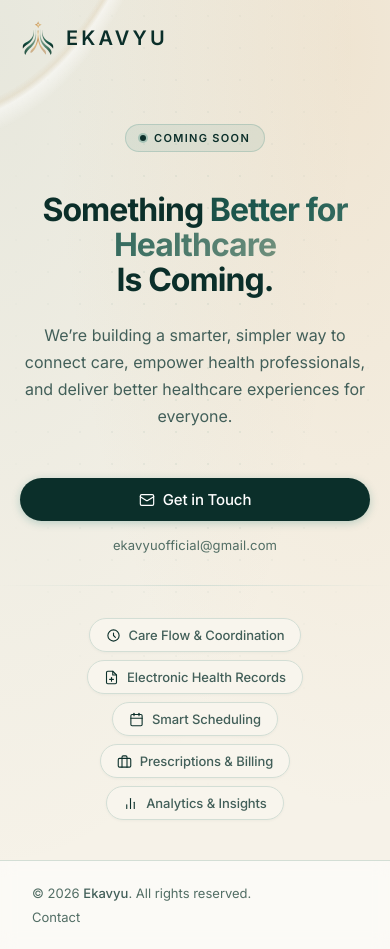
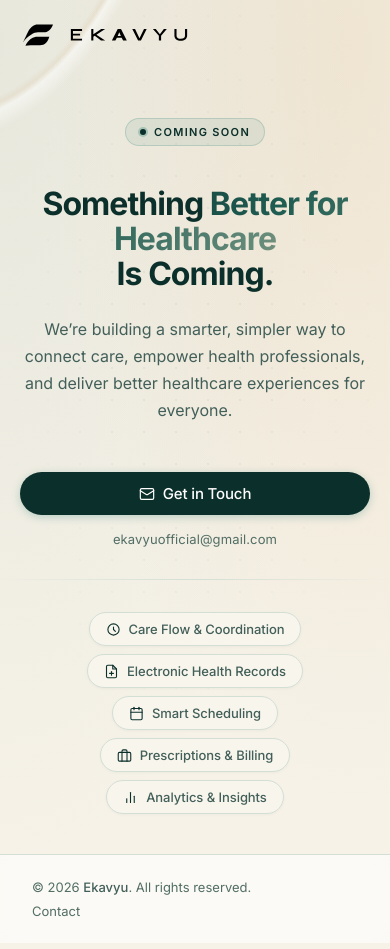
Before and after one commit to JrP12345/ekavyu-coming-soon, a plain HTML site: page index.html in a window 390 px wide. Drawn offline with Linux system fonts and the light colour scheme.

Commit message:
Update favicons and branding assets
- Updated favicon images (favicon-16.png, favicon-32.png) for improved visual quality.
- Added dark mode favicon (favicon-dark-32.png) for better compatibility with dark themes.
- Introduced new app icon (app-icon-180.png) for mobile devices.
- Replaced brand logo with new SVG assets (ekavyu-symbol-black.svg, ekavyu-wordmark-black.svg) for better scalability and clarity.
- Updated HTML references to favicons and brand assets to reflect new versions and improve media query handling for color schemes.
- Adjusted CSS styles for brand logo and wordmark for better alignment and sizing.

```diff
--- a/index.html
+++ b/index.html
@@ -23,8 +23,10 @@
   <meta name="twitter:description" content="A smarter, simpler way to connect care and deliver better healthcare experiences." />
 
   <!-- Favicons -->
-  <link rel="icon" type="image/png" sizes="32x32" href="favicon-32.png?v=brand-5" />
-  <link rel="icon" type="image/png" sizes="16x16" href="favicon-16.png?v=brand-5" />
+  <link rel="icon" type="image/png" sizes="32x32" href="favicon-32.png?v=brand-6" media="(prefers-color-scheme: light)" />
+  <link rel="icon" type="image/png" sizes="16x16" href="favicon-16.png?v=brand-6" media="(prefers-color-scheme: light)" />
+  <link rel="icon" type="image/png" sizes="32x32" href="favicon-dark-32.png?v=brand-6" media="(prefers-color-scheme: dark)" />
+  <link rel="apple-touch-icon" sizes="180x180" href="app-icon-180.png?v=brand-6" />
 
   <!-- Google Fonts — Inter -->
   <link rel="preconnect" href="https://fonts.googleapis.com" />
@@ -178,18 +180,15 @@
 
     .brand-logo {
       width: 36px;
-      height: 36px;
+      height: 30px;
       object-fit: contain;
       display: block;
     }
 
     .brand-wordmark {
-      font-size: 1.25rem;
-      font-weight: 600;
-      letter-spacing: 0.16em;
-      text-transform: uppercase;
-      color: var(--brand-ink);
-      line-height: 1;
+      display: block;
+      width: 126px;
+      height: auto;
     }
 
     /* ── Main Hero ─────────────────────────────────────────────── */
@@ -429,13 +428,13 @@
     <header class="site-header" role="banner">
       <a href="/" class="brand-mark" aria-label="Ekavyu — Home">
         <img
-          src="ekavyu-mark.svg"
-          alt="Ekavyu"
+          src="ekavyu-symbol-black.svg?v=brand-6"
+          alt=""
           class="brand-logo"
           width="36"
-          height="36"
+          height="27"
         />
-        <span class="brand-wordmark">Ekavyu</span>
+        <img src="ekavyu-wordmark-black.svg?v=brand-6" alt="" class="brand-wordmark" width="574" height="97" />
       </a>
     </header>
 
```
Also changed, not shown: app-icon-180.png (added), ekavyu-mark.svg (deleted), ekavyu-symbol-black.svg (added), ekavyu-wordmark-black.svg (added), favicon-16.png, favicon-32.png, favicon-dark-32.png (added), favicon.ico (added), 1 other file.
